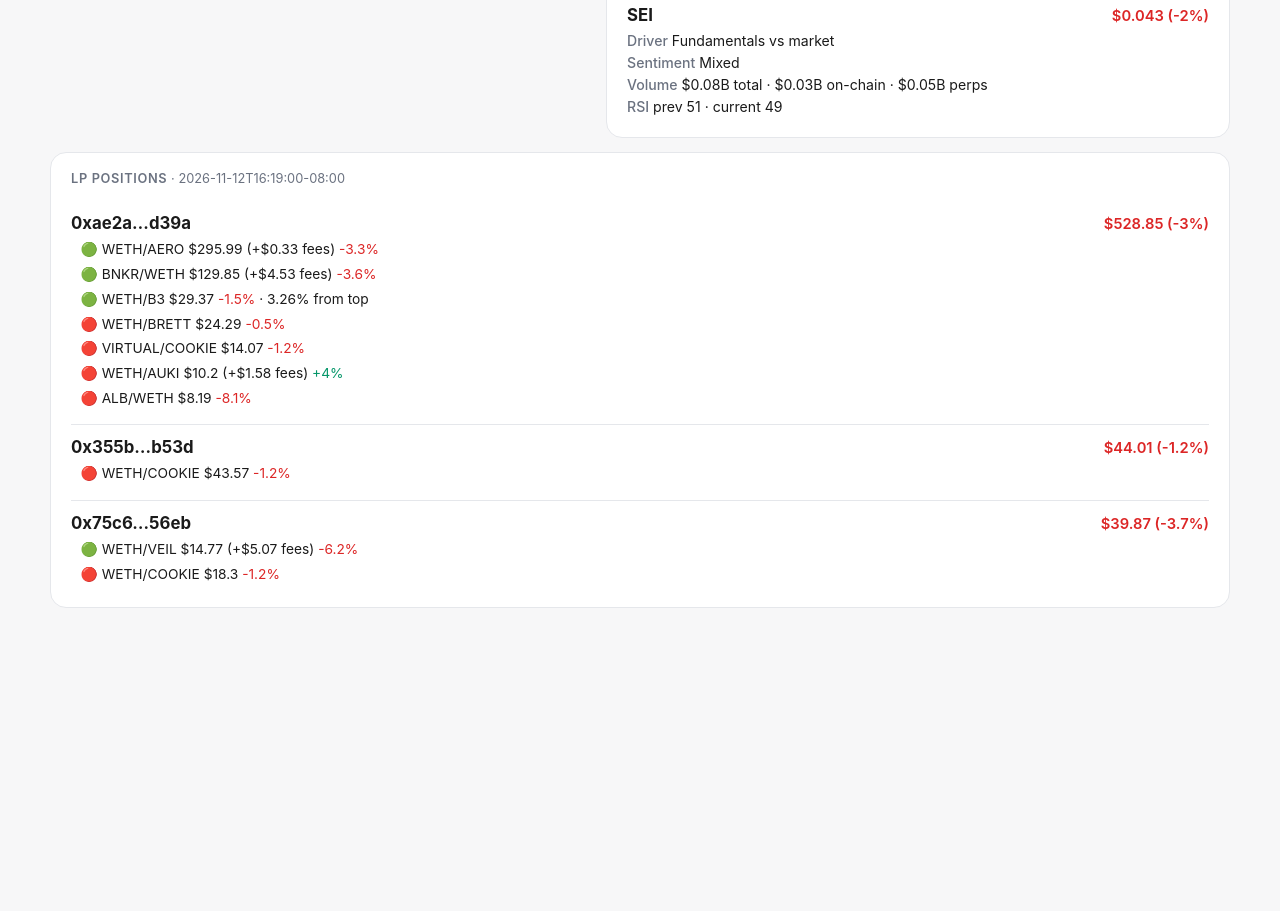
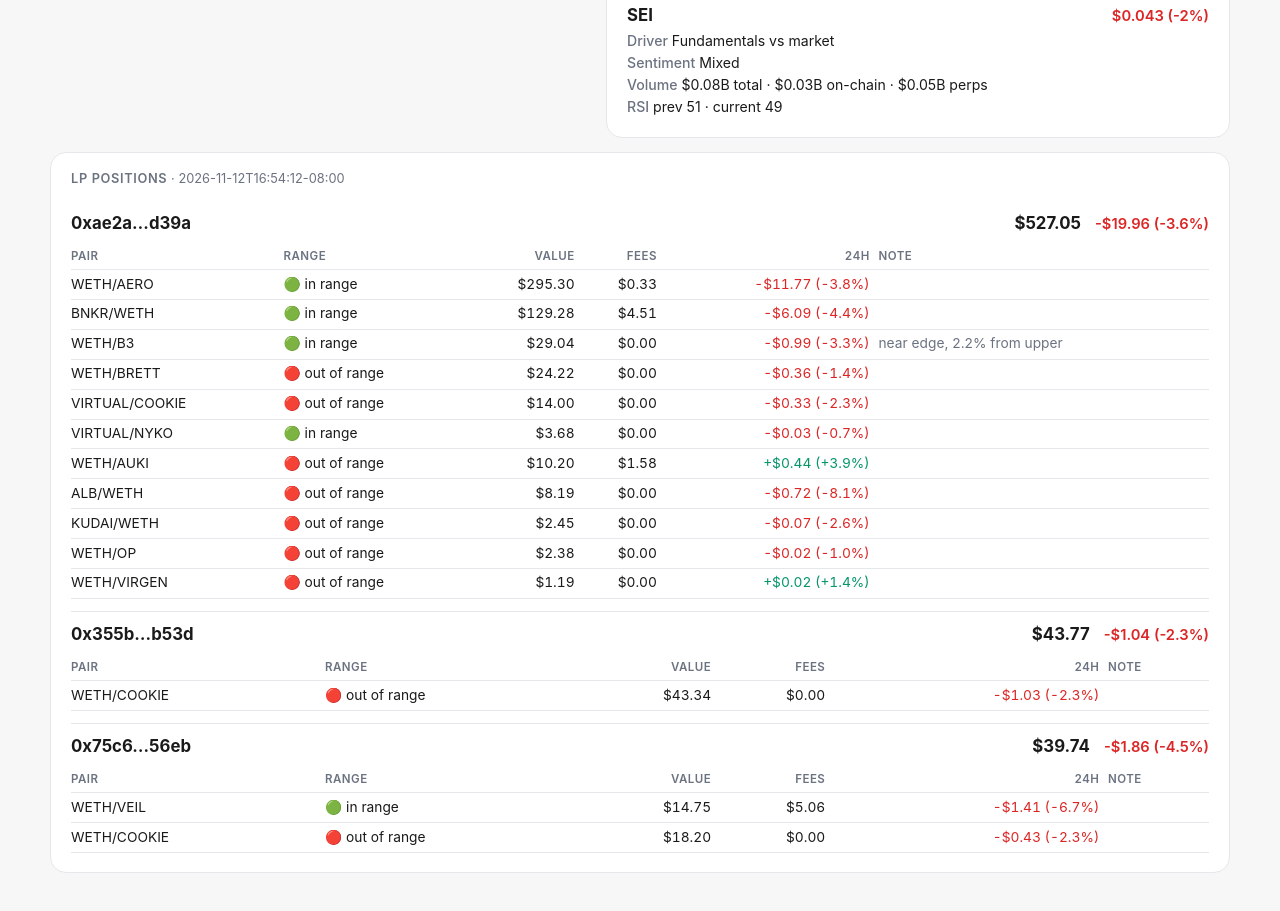
Before and after one commit to LLOUDBULL/market-dashboard, a plain HTML site: page index.html in a window 1280 px wide. Shown: the part 933-1844 px from the top of the page. Before the commit the page ends 1587 px from the top, so only its background shows below. Drawn offline with Linux system fonts and the light colour scheme.

Commit message:
LP snapshot 2026-11-12 16:54 PT

```diff
--- a/index.html
+++ b/index.html
@@ -102,6 +102,30 @@
   .takeaways { margin: 0; padding-left: 1.1rem; }
   .takeaways li { margin: 0.3rem 0; font-size: 0.92rem; }
   .pos { margin: 0.3rem 0 0.3rem 0.6rem; font-size: 0.86rem; }
+  .wallet-total { font-weight: 700; font-size: 1.05rem; margin-right: 0.6rem; }
+  .lp-table-wrap { overflow-x: auto; }
+  .lp-table {
+    width: 100%;
+    border-collapse: collapse;
+    font-size: 0.86rem;
+    margin: 0.25rem 0 0.1rem;
+  }
+  .lp-table th, .lp-table td {
+    text-align: left;
+    padding: 0.28rem 0.55rem 0.28rem 0;
+    border-bottom: 1px solid var(--border);
+    vertical-align: top;
+    white-space: nowrap;
+  }
+  .lp-table td.note { white-space: normal; color: var(--muted); }
+  .lp-table th {
+    color: var(--muted);
+    font-weight: 600;
+    font-size: 0.72rem;
+    text-transform: uppercase;
+    letter-spacing: 0.04em;
+  }
+  .lp-table .num { text-align: right; font-variant-numeric: tabular-nums; }
   @media (max-width: 820px) {
     .main-grid { grid-template-columns: 1fr; }
     .snapshot-grid { grid-template-columns: 1fr; }
@@ -143,7 +167,7 @@
     </div>
   </div>
 
-  <div class="section" id="lpSection">
+  <div class="section" id="lpSection" hidden>
     <h2>LP Positions <span id="lpUpdated" style="font-weight:400;text-transform:none;letter-spacing:0;"></span></h2>
     <div id="lp"></div>
   </div>
@@ -169,32 +193,85 @@ async function loadHistoryIndex() {
 
 dateSelect.addEventListener('change', () => load(dateSelect.value));
 
+function fmtUsd(n, signed = false) {
+  if (n === null || n === undefined || Number.isNaN(Number(n))) return '—';
+  const v = Number(n);
+  const core = '$' + Math.abs(v).toLocaleString('en-US', { minimumFractionDigits: 2, maximumFractionDigits: 2 });
+  if (signed) {
+    if (v > 0) return '+' + core;
+    if (v < 0) return '-' + core;
+    return core;
+  }
+  return (v < 0 ? '-' : '') + core;
+}
+
+function fmtPct(n) {
+  if (n === null || n === undefined || Number.isNaN(Number(n))) return '—';
+  const v = Number(n);
+  const body = Math.abs(v).toFixed(1) + '%';
+  if (v > 0) return '+' + body;
+  if (v < 0) return '-' + body;
+  return body;
+}
+
+function changeClass(n) {
+  if (n === null || n === undefined || Number.isNaN(Number(n))) return '';
+  return Number(n) >= 0 ? 'up' : 'down';
+}
+
 async function loadLP() {
+  const section = document.getElementById('lpSection');
   try {
     const res = await fetch('lp.json?t=' + Date.now());
-    if (!res.ok) return;
+    if (!res.ok) { section.hidden = true; return; }
     const lp = await res.json();
     const el = document.getElementById('lp');
     document.getElementById('lpUpdated').textContent = lp.updated ? `· ${lp.updated}` : '';
     el.innerHTML = (lp.wallets || []).map(w => {
-      const ch = w.change24hPct ?? 0;
-      const cls = ch >= 0 ? 'up' : 'down';
-      const positions = (w.positions || []).map(p => {
-        const pcls = (p.change24hPct ?? 0) >= 0 ? 'up' : 'down';
-        const range = p.inRange ? '🟢' : '🔴';
-        return `<div class="pos">${range} ${p.pair} $${p.value ?? '—'} ${p.fees ? `(+$${p.fees} fees)` : ''} <span class="${pcls}">${(p.change24hPct||0)>=0?'+':''}${p.change24hPct ?? ''}%</span>${p.note ? ` · ${p.note}` : ''}</div>`;
+      const rows = (w.positions || []).map(p => {
+        const range = p.inRange ? '🟢 in range' : '🔴 out of range';
+        const chg = `<span class="${changeClass(p.change24h ?? p.change24hPct)}">${fmtUsd(p.change24h, true)} (${fmtPct(p.change24hPct)})</span>`;
+        const note = p.note ? p.note : '';
+        return `<tr>
+          <td>${p.pair || '—'}</td>
+          <td>${range}</td>
+          <td class="num">${fmtUsd(p.value)}</td>
+          <td class="num">${fmtUsd(p.fees)}</td>
+          <td class="num">${chg}</td>
+          <td class="note">${note}</td>
+        </tr>`;
       }).join('');
+      const table = rows ? `
+        <div class="lp-table-wrap">
+          <table class="lp-table">
+            <thead>
+              <tr>
+                <th>Pair</th>
+                <th>Range</th>
+                <th class="num">Value</th>
+                <th class="num">Fees</th>
+                <th class="num">24h</th>
+                <th>Note</th>
+              </tr>
+            </thead>
+            <tbody>${rows}</tbody>
+          </table>
+        </div>` : '';
       return `
         <div class="wallet">
           <div class="wallet-header">
             <span class="wallet-label">${w.label}</span>
-            <span class="change ${cls}">$${w.total ?? '—'} (${ch>=0?'+':''}${ch}%)</span>
+            <span>
+              <span class="wallet-total">${fmtUsd(w.total)}</span>
+              <span class="change ${changeClass(w.change24h ?? w.change24hPct)}">${fmtUsd(w.change24h, true)} (${fmtPct(w.change24hPct)})</span>
+            </span>
           </div>
-          ${positions}
+          ${table}
         </div>`;
     }).join('');
+    section.hidden = false;
   } catch (e) {
-    document.getElementById('lp').innerHTML = '<div class="line">No LP data yet</div>';
+    section.hidden = true;
   }
 }
 
--- a/lp.json
+++ b/lp.json
@@ -1,38 +1,154 @@
 {
-  "updated": "2026-11-12T16:19:00-08:00",
+  "updated": "2026-11-12T16:54:12-08:00",
   "wallets": [
     {
       "label": "0xae2a…d39a",
-      "total": 528.85,
-      "change24h": -16.21,
-      "change24hPct": -3.0,
+      "total": 527.05,
+      "change24h": -19.96,
+      "change24hPct": -3.6,
       "positions": [
-        {"pair": "WETH/AERO", "inRange": true, "value": 295.99, "fees": 0.33, "change24h": -10.13, "change24hPct": -3.3, "note": ""},
-        {"pair": "BNKR/WETH", "inRange": true, "value": 129.85, "fees": 4.53, "change24h": -4.99, "change24hPct": -3.6, "note": ""},
-        {"pair": "WETH/B3", "inRange": true, "value": 29.37, "fees": 0, "change24h": -0.46, "change24hPct": -1.5, "note": "3.26% from top"},
-        {"pair": "WETH/BRETT", "inRange": false, "value": 24.29, "fees": 0, "change24h": -0.12, "change24hPct": -0.5, "note": ""},
-        {"pair": "VIRTUAL/COOKIE", "inRange": false, "value": 14.07, "fees": 0, "change24h": -0.16, "change24hPct": -1.2, "note": ""},
-        {"pair": "WETH/AUKI", "inRange": false, "value": 10.20, "fees": 1.58, "change24h": 0.46, "change24hPct": 4.0, "note": ""},
-        {"pair": "ALB/WETH", "inRange": false, "value": 8.19, "fees": 0, "change24h": -0.72, "change24hPct": -8.1, "note": ""}
+        {
+          "pair": "WETH/AERO",
+          "inRange": true,
+          "value": 295.3,
+          "fees": 0.33,
+          "change24h": -11.77,
+          "change24hPct": -3.8,
+          "note": ""
+        },
+        {
+          "pair": "BNKR/WETH",
+          "inRange": true,
+          "value": 129.28,
+          "fees": 4.51,
+          "change24h": -6.09,
+          "change24hPct": -4.4,
+          "note": ""
+        },
+        {
+          "pair": "WETH/B3",
+          "inRange": true,
+          "value": 29.04,
+          "fees": 0,
+          "change24h": -0.99,
+          "change24hPct": -3.3,
+          "note": "near edge, 2.2% from upper"
+        },
+        {
+          "pair": "WETH/BRETT",
+          "inRange": false,
+          "value": 24.22,
+          "fees": 0,
+          "change24h": -0.36,
+          "change24hPct": -1.4,
+          "note": ""
+        },
+        {
+          "pair": "VIRTUAL/COOKIE",
+          "inRange": false,
+          "value": 14.0,
+          "fees": 0,
+          "change24h": -0.33,
+          "change24hPct": -2.3,
+          "note": ""
+        },
+        {
+          "pair": "VIRTUAL/NYKO",
+          "inRange": true,
+          "value": 3.68,
+          "fees": 0,
+          "change24h": -0.03,
+          "change24hPct": -0.7,
+          "note": ""
+        },
+        {
+          "pair": "WETH/AUKI",
+          "inRange": false,
+          "value": 10.2,
+          "fees": 1.58,
+          "change24h": 0.44,
+          "change24hPct": 3.9,
+          "note": ""
+        },
+        {
+          "pair": "ALB/WETH",
+          "inRange": false,
+          "value": 8.19,
+          "fees": 0,
+          "change24h": -0.72,
+          "change24hPct": -8.1,
+          "note": ""
+        },
+        {
+          "pair": "KUDAI/WETH",
+          "inRange": false,
+          "value": 2.45,
+          "fees": 0,
+          "change24h": -0.07,
+          "change24hPct": -2.6,
+          "note": ""
+        },
+        {
+          "pair": "WETH/OP",
+          "inRange": false,
+          "value": 2.38,
+          "fees": 0,
+          "change24h": -0.02,
+          "change24hPct": -1.0,
+          "note": ""
+        },
+        {
+          "pair": "WETH/VIRGEN",
+          "inRange": false,
+          "value": 1.19,
+          "fees": 0,
+          "change24h": 0.02,
+          "change24hPct": 1.4,
+          "note": ""
+        }
       ]
     },
     {
       "label": "0x355b…b53d",
-      "total": 44.01,
-      "change24h": -0.52,
-      "change24hPct": -1.2,
+      "total": 43.77,
+      "change24h": -1.04,
+      "change24hPct": -2.3,
       "positions": [
-        {"pair": "WETH/COOKIE", "inRange": false, "value": 43.57, "fees": 0, "change24h": -0.51, "change24hPct": -1.2, "note": ""}
+        {
+          "pair": "WETH/COOKIE",
+          "inRange": false,
+          "value": 43.34,
+          "fees": 0,
+          "change24h": -1.03,
+          "change24hPct": -2.3,
+          "note": ""
+        }
       ]
     },
     {
       "label": "0x75c6…56eb",
-      "total": 39.87,
-      "change24h": -1.54,
-      "change24hPct": -3.7,
+      "total": 39.74,
+      "change24h": -1.86,
+      "change24hPct": -4.5,
       "positions": [
-        {"pair": "WETH/VEIL", "inRange": true, "value": 14.77, "fees": 5.07, "change24h": -1.32, "change24hPct": -6.2, "note": ""},
-        {"pair": "WETH/COOKIE", "inRange": false, "value": 18.30, "fees": 0, "change24h": -0.21, "change24hPct": -1.2, "note": ""}
+        {
+          "pair": "WETH/VEIL",
+          "inRange": true,
+          "value": 14.75,
+          "fees": 5.06,
+          "change24h": -1.41,
+          "change24hPct": -6.7,
+          "note": ""
+        },
+        {
+          "pair": "WETH/COOKIE",
+          "inRange": false,
+          "value": 18.2,
+          "fees": 0,
+          "change24h": -0.43,
+          "change24hPct": -2.3,
+          "note": ""
+        }
       ]
     }
   ]
```
